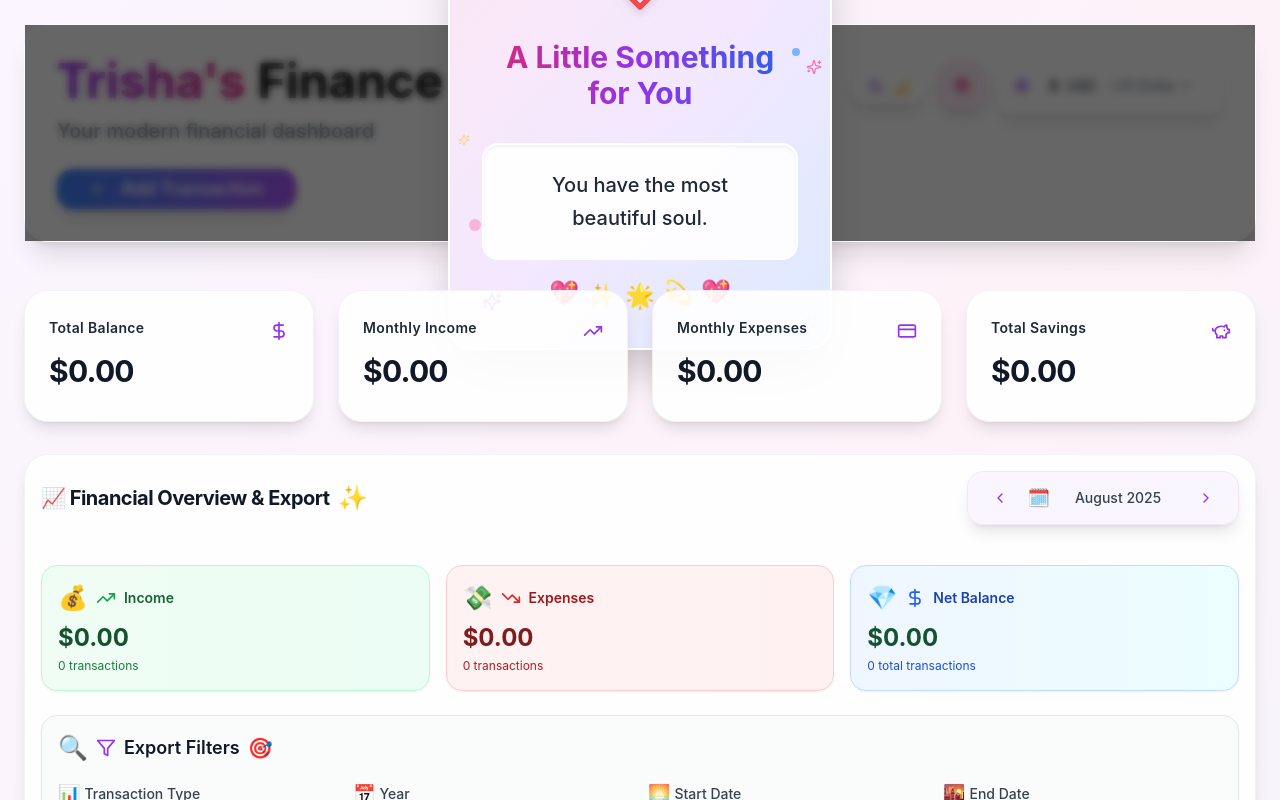
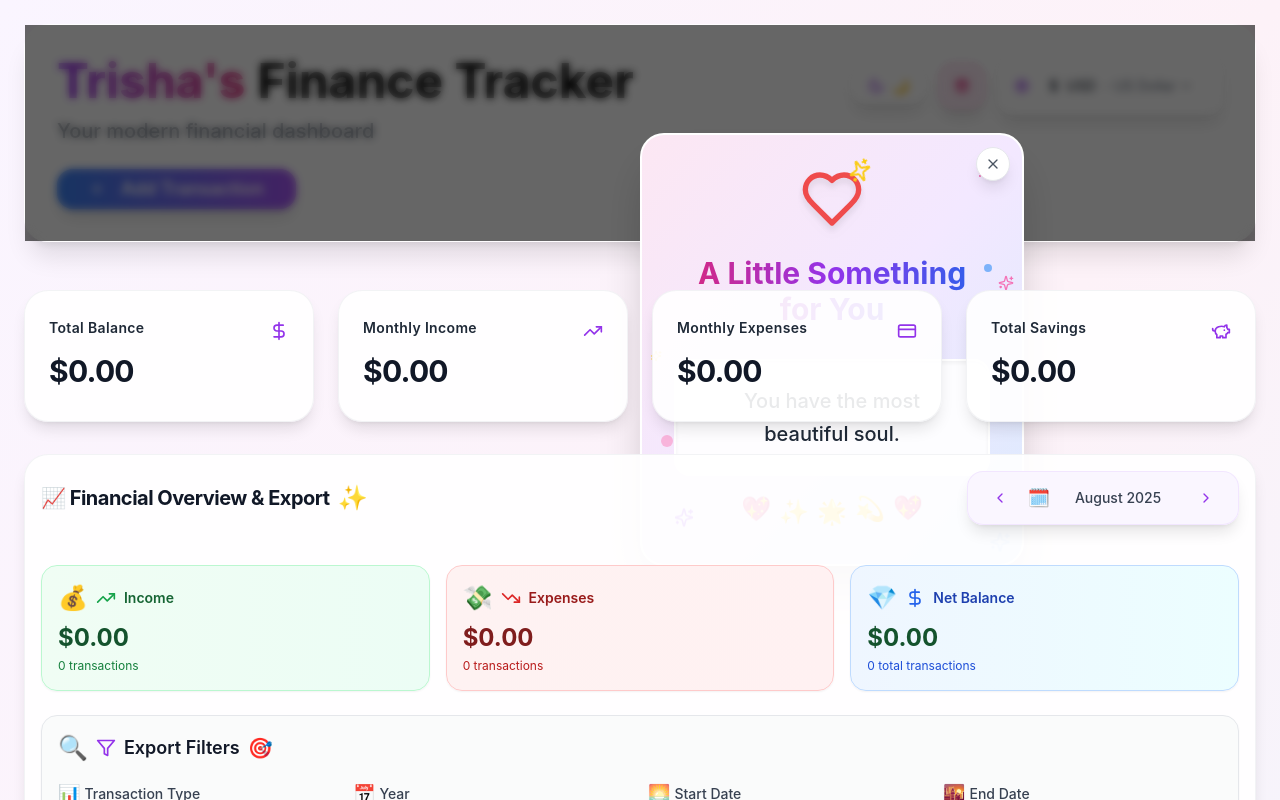
Before and after one commit to ishamiranda/Finance-Tracker-Trisha, a React (Vite) app: page / in a window 1280 px wide. Both pictures are taken after a click on the button 962 px from the left and 85 px from the top of the page. Shown: the top 800 px of the page. Built offline with nearby package versions, Linux system fonts and the light colour scheme.

Commit message:
[dyad] Fixed popup to be absolutely centered - wrote 1 file(s)

```diff
--- a/src/components/ComplimentGift.tsx
+++ b/src/components/ComplimentGift.tsx
@@ -67,17 +67,13 @@ const ComplimentGift = () => {
       {/* Custom Popup Overlay - Middle Centered */}
       {isOpen && (
         <div
-          className="fixed inset-0 bg-black/60 backdrop-blur-sm flex items-center justify-center z-[9999]"
+          className="fixed inset-0 bg-black/60 backdrop-blur-sm z-[9999]"
         >
           <div
             id="compliment-popup"
-            className="bg-white dark:bg-gray-900 shadow-2xl rounded-3xl w-full max-w-sm overflow-hidden relative animate-scale-in"
+            className="absolute top-1/2 left-1/2 -translate-x-1/2 -translate-y-1/2 bg-white dark:bg-gray-900 shadow-2xl rounded-3xl w-full max-w-sm overflow-hidden animate-scale-in border-2 border-white/80 dark:border-gray-700/80"
             style={{
               zIndex: 10000,
-              backgroundColor: 'white',
-              border: '2px solid rgba(255, 255, 255, 0.8)',
-              boxShadow: '0 25px 50px -12px rgba(0, 0, 0, 0.25)',
-              margin: 0
             }}
           >
             {/* Gradient Background */}
```
